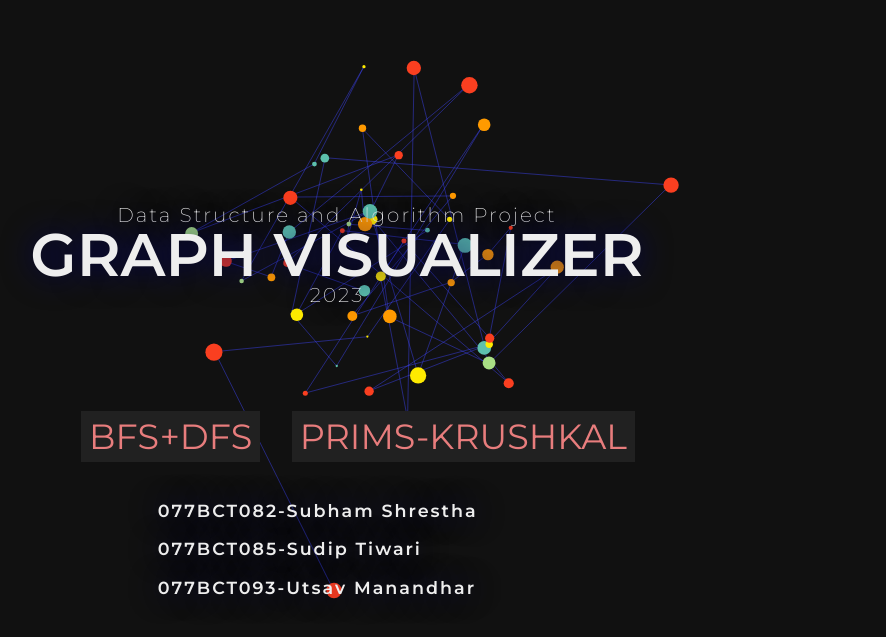
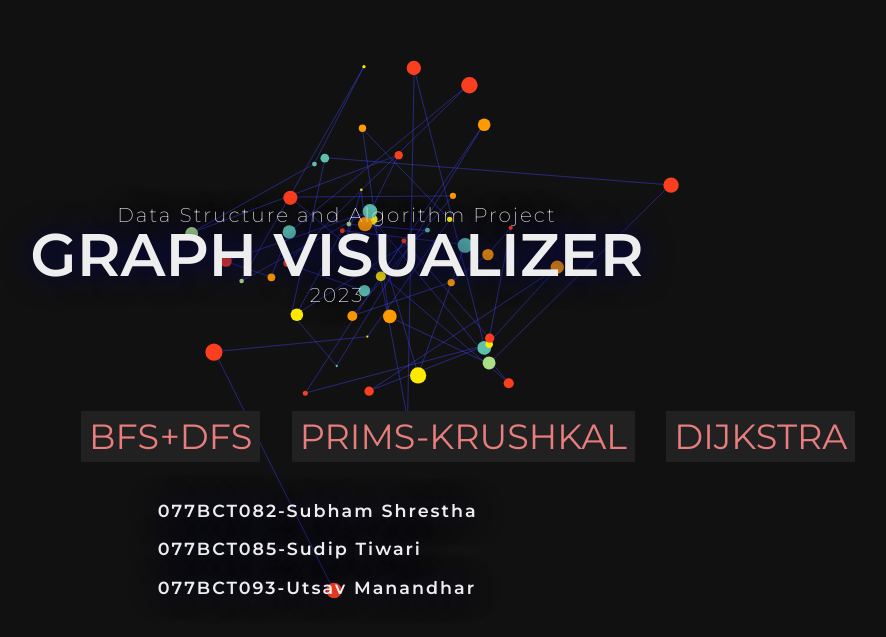
Before and after one commit to shresthasubham/GraphVisualizer, a plain HTML site: page index.html in a window 1280 px wide. Shown: the part 145-782 px from the top of the page, without its empty margins (303-1189 px from the left). Drawn offline with nearby package versions, Linux system fonts and the light colour scheme.

Commit message:
Update index.html

```diff
--- a/index.html
+++ b/index.html
@@ -25,7 +25,7 @@
 
     <a target="_blank" href="BFSDFS/bfs-grid.html" class="white-mode ">BFS+DFS</a>
     <a target="_blank" href="SVGplotter/SVGplotterMain.html" class="white-mode ">PRIMS-KRUSHKAL</a>
-
+     <a target="_blank" href="https://sudiptiwari.github.io/dijkstras_algorithm_visualizer_using_p5.js/?fbclid=IwAR14yU74Mw61zBQuiyc9BNbL9b8PSCuv3Ky8EFzGwjOKAur41upkUk7UGGw" class="white-mode ">DIJKSTRA</a>
   </div>
 <!-- partial -->
 <div class="madeby">
```
